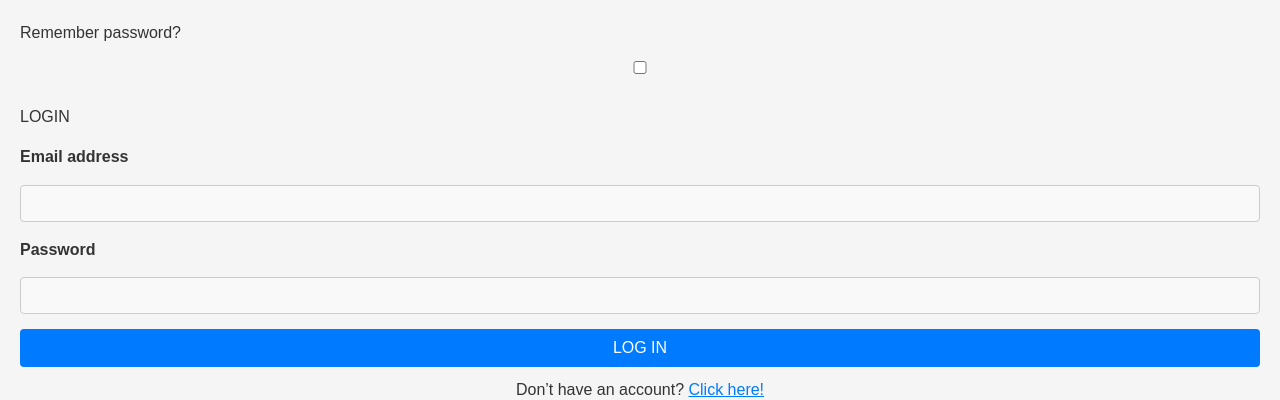
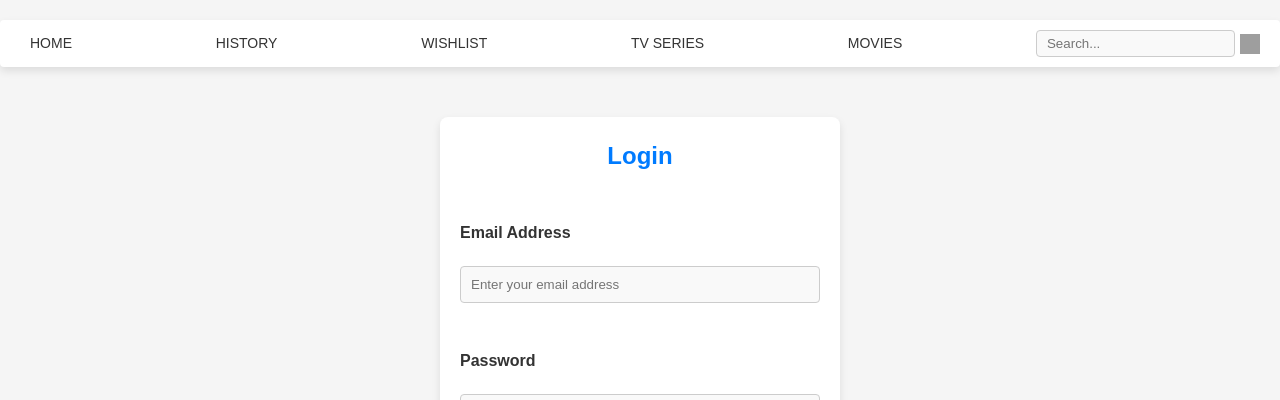
Before and after one commit to ammaster10s/Rent_a_Movie, a PHP site: page /Login.html in a window 1280 px wide. Shown: the top 400 px of the page. Run offline with PHP 8.4, Linux system fonts and the light colour scheme; grey boxes are pictures that could not be loaded.

Commit message:
Feat: Login and Mainpage

```diff
--- a/Login.html
+++ b/Login.html
@@ -1,47 +1,53 @@
 <!DOCTYPE html>
-<html>
+<html lang="en">
 <head>
     <meta charset="utf-8" />
+    <meta name="viewport" content="width=device-width, initial-scale=1.0" />
     <title>Login</title>
     <link rel="stylesheet" href="globals.css" />
     <link rel="stylesheet" href="style.css" />
 </head>
 <body>
+    <!-- Navigation Bar -->
+    <nav class="navbar">
+        <a href="Mainpage.html">HOME</a>
+        <a href="history.html">HISTORY</a>
+        <a href="wishlist.html">WISHLIST</a>
+        <a href="tv_series.html">TV SERIES</a>
+        <a href="movies.html">MOVIES</a>
+        <div class="search-container">
+          <input type="text" placeholder="Search..." aria-label="Search" />
+          <img src="img/1413908-1.png" alt="Search Icon" />
+        </div>
+      </nav>
+
+    <!-- Login Form Section -->
     <div class="LOGIN">
-        <div class="div">
-            <div class="overlap">
-                <form action="handle_request.php" method="post">
-                    <div class="text-wrapper">Remember password?</div>
-                    <input type="checkbox" name="remember_password">
-                    <div class="rectangle"></div>
-                    <div class="text-wrapper-2">LOGIN</div>
-                    <label for="email" class="text-wrapper-4">Email address</label>
-                    <input type="email" id="email" name="email" class="input-field" required>
-                    <label for="password" class="text-wrapper-5">Password</label>
-                    <input type="password" id="password" name="password" class="input-field" required>
-                    <button type="submit" class="submit-button">LOG IN</button>
-                </form>
-                <p class="p">Don’t have an account? <a href="Signin.html">Click here!</a></p>
-            </div>
-            <div class="search-bar">
-                <div class="overlap-3">
-                    <div class="navbar-wrapper">
-                        <div class="navbar">
-                            <div class="text-wrapper-6">RENTING MOVIE SYSTEM</div>
-                            <div class="text-wrapper-7">SIGNUP</div>
-                            <div class="text-wrapper-8">LOGIN</div>
-                            <div class="text-wrapper-9">MOVIES</div>
-                            <div class="text-wrapper-10">WISHLIST</div>
-                            <div class="text-wrapper-11">HOME</div>
-                            <div class="text-wrapper-12">TV SERIES</div>
-                            <div class="div-wrapper"><div class="text-wrapper-13">Search...</div></div>
-                            <img class="element" src="img/1413908-1.png" />
-                        </div>
-                    </div>
-                    <img class="image" src="img/image-11.png" />
-                    <div class="text-wrapper-14">HISTORY</div>
+        <div class="form-container">
+            <form action="handle_request.php" method="post">
+                <h2 class="form-title">Login</h2>
+
+                <!-- Email Address -->
+                <label for="email">Email Address</label>
+                <input type="email" id="email" name="email" class="input-field" placeholder="Enter your email address" required />
+
+                <!-- Password -->
+                <label for="password">Password</label>
+                <input type="password" id="password" name="password" class="input-field" placeholder="Enter your password" required />
+
+                <!-- Remember Password -->
+                <div class="checkbox-container">
+                    <label for="remember_password">Remember password?</label>
+                    <input type="checkbox" id="remember_password" name="remember_password" />
+
                 </div>
-            </div>
+
+                <!-- Submit Button -->
+                <button type="submit" class="submit-button">LOG IN</button>
+
+                <!-- Redirect to Signup -->
+                <p class="redirect-text">Don’t have an account? <a href="Signin.html">Click here!</a></p>
+            </form>
         </div>
     </div>
 </body>
--- a/style.css
+++ b/style.css
@@ -129,3 +129,187 @@ p a {
         margin: 5px 0;
     }
 }
+
+/* General Styles */
+body {
+    font-family: Arial, sans-serif;
+    background-color: #f5f5f5;
+    color: #333;
+    margin: 0;
+    padding: 0;
+    line-height: 1.6;
+}
+
+/* Navbar Styling */
+.navbar {
+    display: flex;
+    justify-content: space-between;
+    align-items: center;
+    background-color: #ffffff;
+    padding: 10px 20px;
+    box-shadow: 0 4px 8px rgba(0, 0, 0, 0.1);
+    position: sticky;
+    top: 0;
+    z-index: 1000;
+}
+
+.navbar-wrapper a {
+    text-decoration: none;
+    color: #333;
+    margin: 0 10px;
+    font-size: 14px;
+}
+
+.search-container {
+    display: flex;
+    align-items: center;
+}
+
+.search-container input {
+    padding: 5px;
+    border: 1px solid #ccc;
+    border-radius: 4px;
+    margin-right: 5px;
+}
+
+.search-container .search-icon {
+    width: 20px;
+    height: 20px;
+}
+
+/* Login Form Styling */
+.form-container {
+    background-color: #ffffff;
+    max-width: 400px;
+    margin: 50px auto;
+    padding: 20px;
+    border-radius: 8px;
+    box-shadow: 0 4px 8px rgba(0, 0, 0, 0.1);
+}
+
+h2.form-title {
+    text-align: center;
+    margin-bottom: 20px;
+    color: #007BFF;
+}
+
+label {
+    display: block;
+    margin: 10px 0 5px;
+    font-weight: bold;
+}
+
+.input-field {
+    width: 100%;
+    padding: 10px;
+    margin-bottom: 20px;
+    border: 1px solid #ccc;
+    border-radius: 4px;
+    background-color: #f9f9f9;
+}
+
+.checkbox-container {
+    display: flex;
+    align-items: center;
+    margin-bottom: 20px;
+}
+
+.checkbox-container input {
+    margin-right: 5px;
+}
+
+.submit-button {
+    width: 100%;
+    padding: 10px;
+    background-color: #007BFF;
+    color: #ffffff;
+    border: none;
+    border-radius: 4px;
+    cursor: pointer;
+    font-size: 16px;
+}
+
+.submit-button:hover {
+    background-color: #0056b3;
+}
+
+.redirect-text {
+    text-align: center;
+}
+
+.redirect-text a {
+    color: #007BFF;
+    text-decoration: underline;
+}
+
+/* Navbar Styles */
+.navbar {
+    display: flex;
+    justify-content: space-between;
+    align-items: center;
+    background-color: #ffffff;
+    padding: 10px 20px;
+    box-shadow: 0 4px 8px rgba(0, 0, 0, 0.1);
+  }
+
+  .navbar-container {
+    display: flex;
+    align-items: center;
+    gap: 20px;
+  }
+
+  .navbar-container a {
+    text-decoration: none;
+    color: #333;
+    font-size: 14px;
+  }
+
+  .search-container {
+    display: flex;
+    align-items: center;
+  }
+
+  .search-container input {
+    padding: 5px 10px;
+    border: 1px solid #ccc;
+    border-radius: 4px;
+    margin-right: 5px;
+  }
+
+  .search-container img {
+    width: 20px;
+    height: 20px;
+  }
+
+  /* Main Page Content */
+  .mainpage {
+    margin: 20px;
+    padding: 20px;
+  }
+
+  .content {
+    max-width: 1200px;
+    margin: 0 auto;
+    text-align: center;
+  }
+
+  .text-wrapper {
+    font-size: 18px;
+    margin-bottom: 20px;
+  }
+
+  .categories h2 {
+    font-size: 24px;
+    margin: 10px 0;
+  }
+
+  .rent-movies-to-watch {
+    font-size: 20px;
+    margin: 30px 0;
+  }
+
+  .images img {
+    width: 300px;
+    height: auto;
+    margin: 10px;
+  }
```
Also changed, not shown: Mainpage.html (+39 -28 lines).
